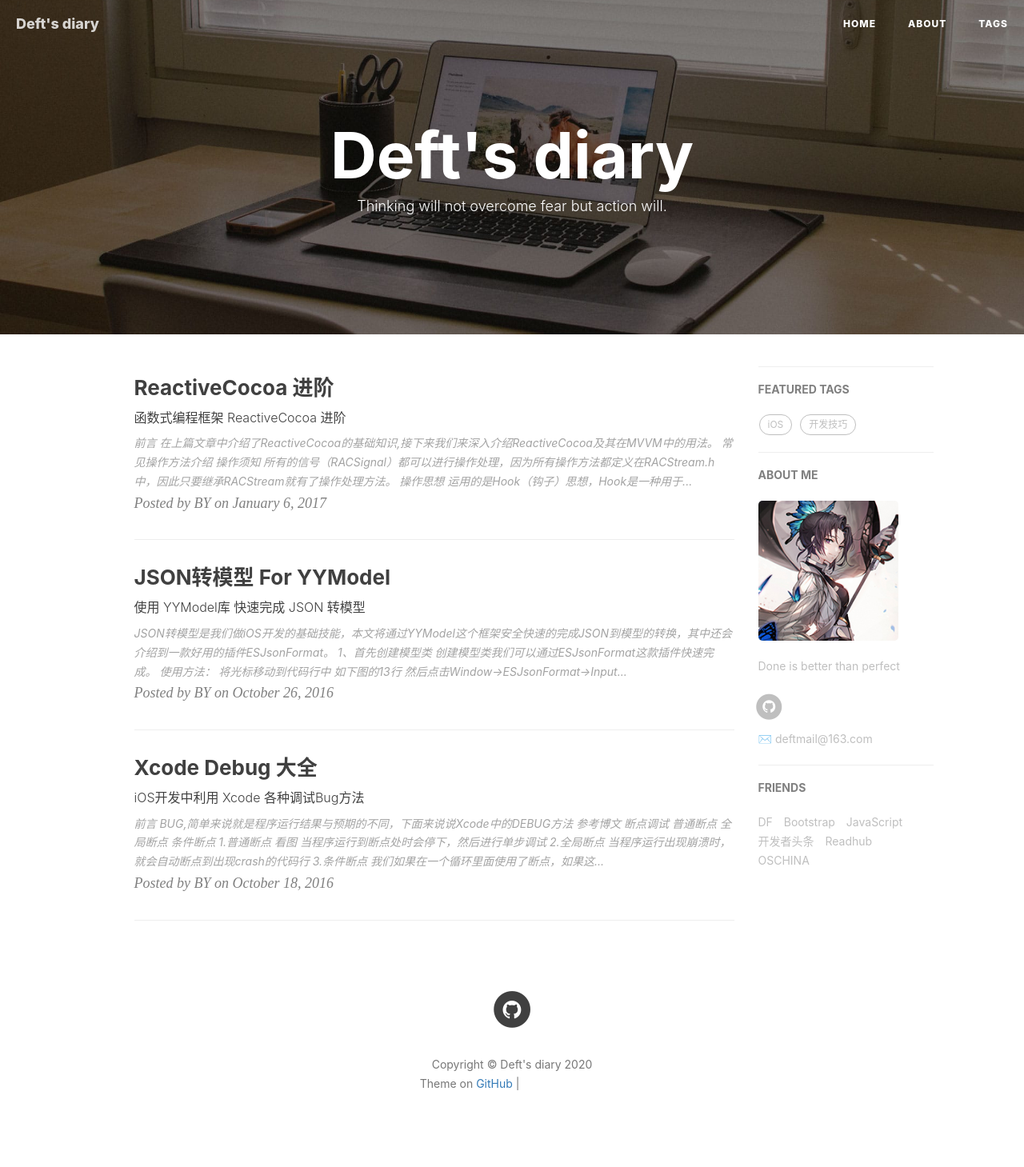
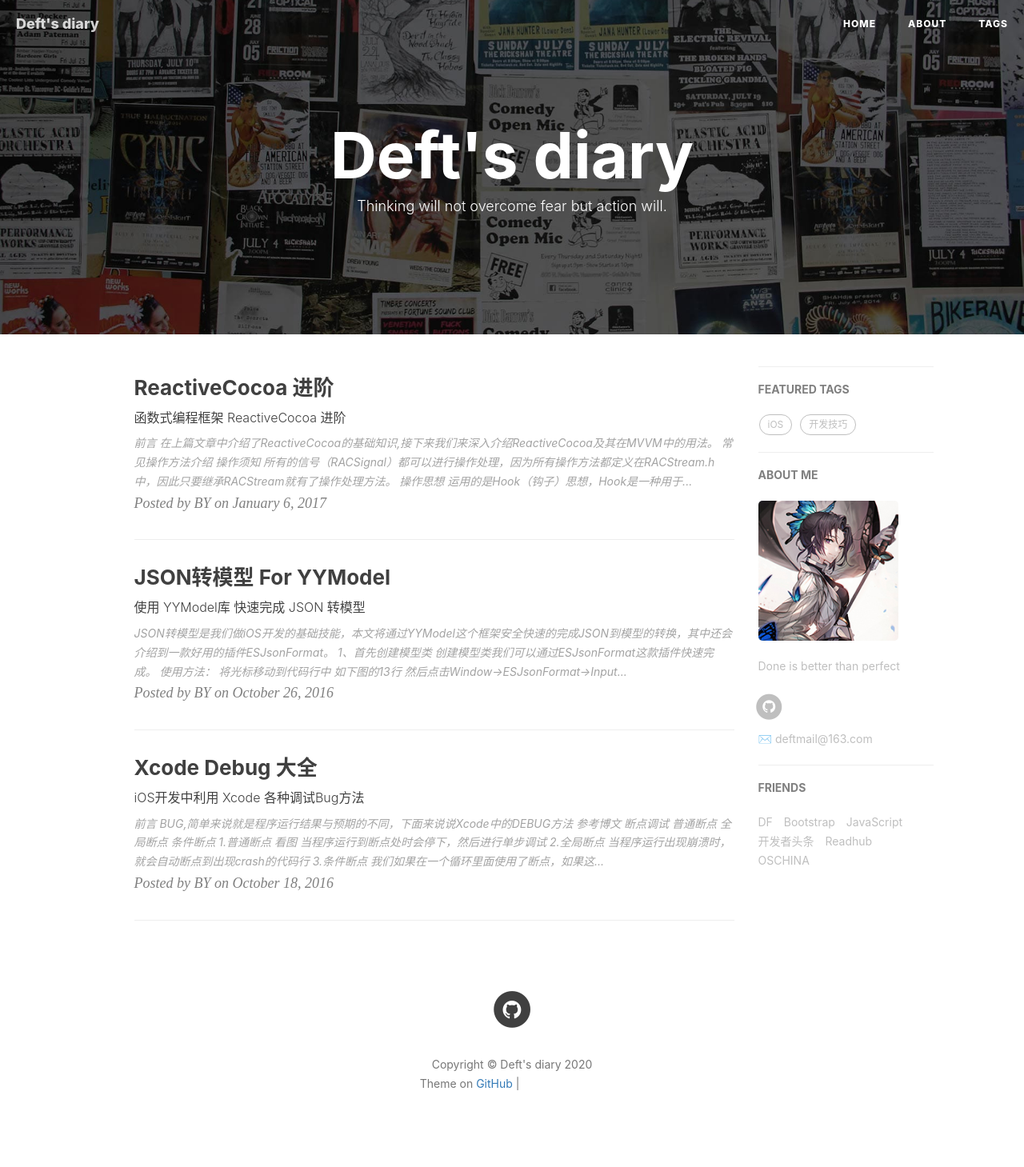
Before and after one commit to codingwithdeft/codingwithdeft.github.io, a Jekyll site: the page built from index.html, in a window 1280 px wide. Shown: the whole page at 80% size. Built offline with Jekyll 4.4.1, drawn with Linux system fonts in a browser that asks for light colours; nearby versions of some CDN libraries; the list of posts is cut into pages by our own code; comment, search, counter and statistics services are not loaded; grey boxes are pictures that could not be loaded.

Commit message:
Update _config.yml

```diff
--- a/_config.yml
+++ b/_config.yml
@@ -1,7 +1,7 @@
 # Site settings
 title: Deft's diary
 SEOTitle: Welcome to DF Blog
-header-img: img/home-bg-o.jpg
+header-img: img/home-bg.jpg
 email: deftmail@163.com
 description: "To be both a speaker of words and a doer of deeds."
 keyword: "DF, DF Blog, Deft的博客, deft, lou, web, JavaScript"
```
